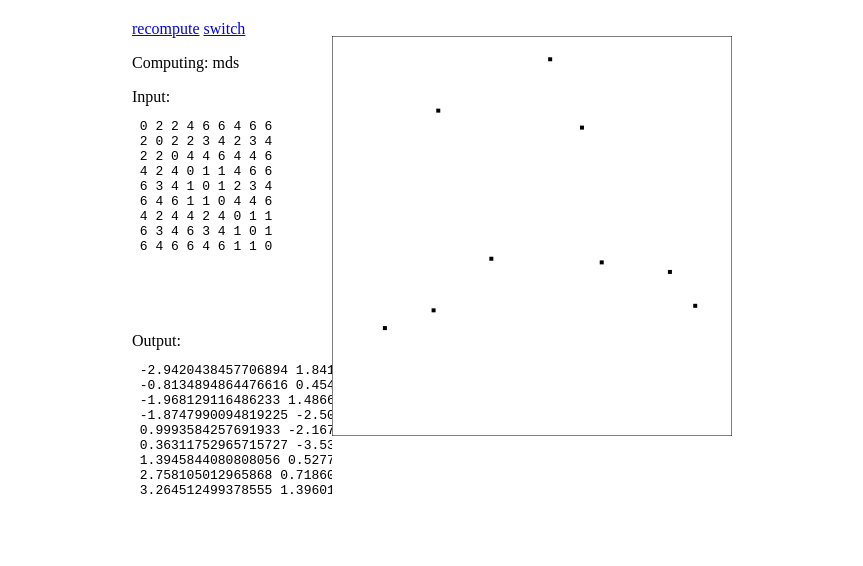
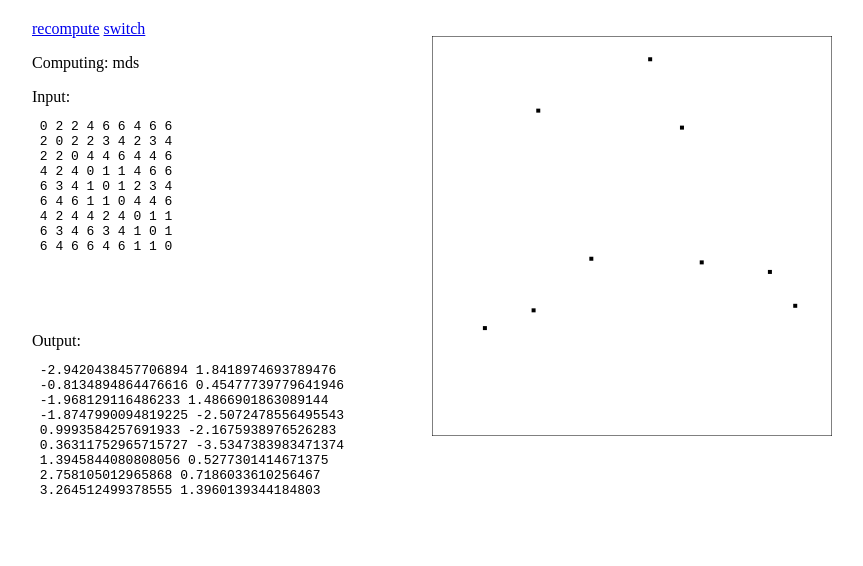
Before and after one commit to JosuaKrause/mdsjs, a plain HTML site: page index.html in a window 1280 px wide. Shown: the whole page, without its empty margins (208-1071 px from the left). Drawn offline with Linux system fonts and the light colour scheme.

Commit message:
better width

```diff
--- a/index.html
+++ b/index.html
@@ -6,7 +6,7 @@
   <link rel="canonical" href="https://mdsjs.josuakrause.com/">
   <script src="mdsjs.js" charset="utf-8"></script>
 </head>
-<body onload="start()" style="margin: 20px auto; width: 600px;">
+<body onload="start()" style="margin: 20px auto; width: 800px;">
   <p style="float: right;">
     <canvas id="canvas" width="400" height="400" style="width: 400px; height: 400px"></canvas>
   </p><p>
```
